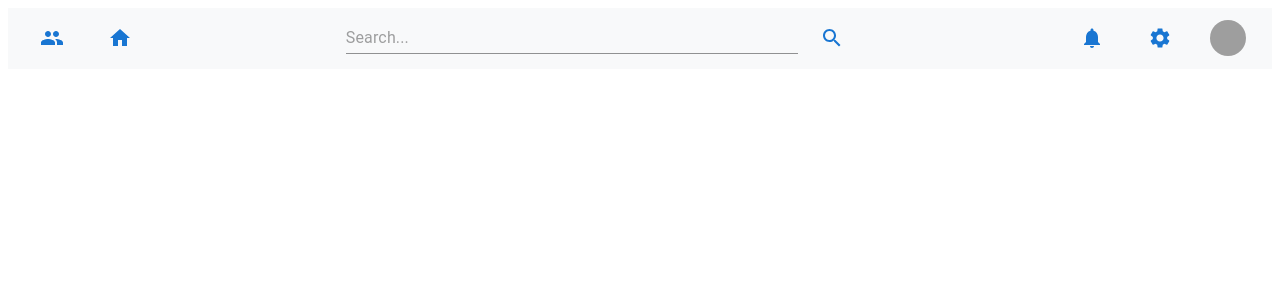
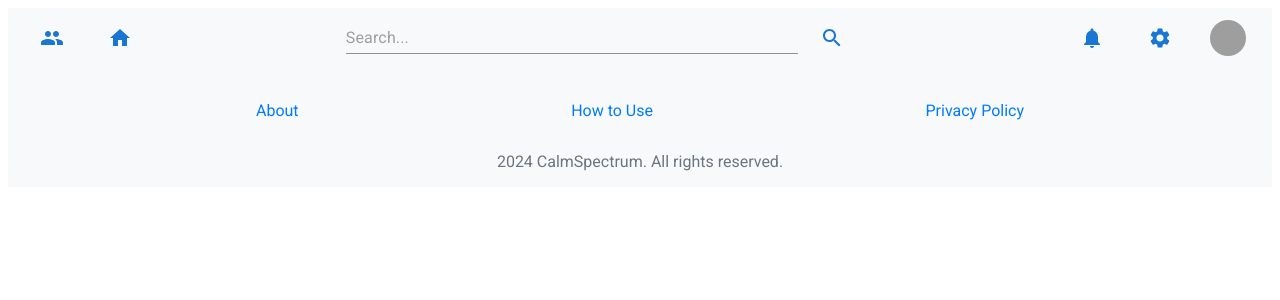
Before and after one commit to neuropython/SoftwareEngineeringFrontend, a React (Vite) app in the folder Frontend/: page / in a window 1280 px wide. Shown: the top 300 px of the page. Built offline with nearby package versions, Linux system fonts and the light colour scheme; grey boxes are pictures that could not be loaded.

Commit message:
Add Footer component

```diff
--- a/Frontend/src/App.tsx
+++ b/Frontend/src/App.tsx
@@ -1,12 +1,17 @@
 import { useState } from 'react'
 import './styles/global.css'
 import  Navbar  from './components/Navbar'
+import  Footer  from './components/Footer'
 
 function App() {
   const [count, setCount] = useState(0)
 
   return (
+    <div>
         <Navbar />
+
+        < Footer />
+    </div>
   )
 }
 
--- /dev/null
+++ b/Frontend/src/components/Footer.tsx
@@ -0,0 +1,37 @@
+import '../styles/Footer.css';
+
+import React from 'react';
+
+interface FooterLinkProps {
+    text: string;
+    href: string;
+}
+
+
+const FooterLink: React.FC<FooterLinkProps> = ({ text, href }) => {
+    return (
+        <a
+        href={href}
+        className="footer-link"
+        >
+            {text}
+        </a>
+    );
+}
+
+const Footer: React.FC = () => {
+    return (
+        <footer className="footer">
+            <div className="footer-links">
+                <FooterLink text="About" href="/about" />
+                <FooterLink text="How to Use" href="/terms" />
+                <FooterLink text="Privacy Policy" href="/privacy" />
+            </div>
+            <div className="footer-text">
+                {new Date().getFullYear()} CalmSpectrum. All rights reserved.
+            </div>
+        </footer>
+    );
+};
+
+export default Footer;
--- /dev/null
+++ b/Frontend/src/styles/Footer.css
@@ -0,0 +1,36 @@
+@import url('https://fonts.googleapis.com/css2?family=Roboto:wght@400;700&display=swap');
+
+.footer {
+    display: flex;
+    flex-direction: column;
+    justify-content: center;
+    align-items: center;
+    padding: 1rem;
+    background-color: #f8f9fa;
+    font-family: 'Roboto', sans-serif;
+}
+
+.footer-links {
+    display: flex;
+    justify-content: space-between;
+    align-items: center;
+    width: 100%;
+    max-width: 800px;
+    margin: 1rem 0;
+}
+
+.footer-links a {
+    margin: 0 1rem;
+    text-decoration: none;
+    color: #007bff;
+}
+
+.footer-links a:hover {
+    text-decoration: underline;
+}
+
+.footer-text {
+    text-align: center;
+    color: #6c757d;
+    margin-top: 1rem;
+}
```
